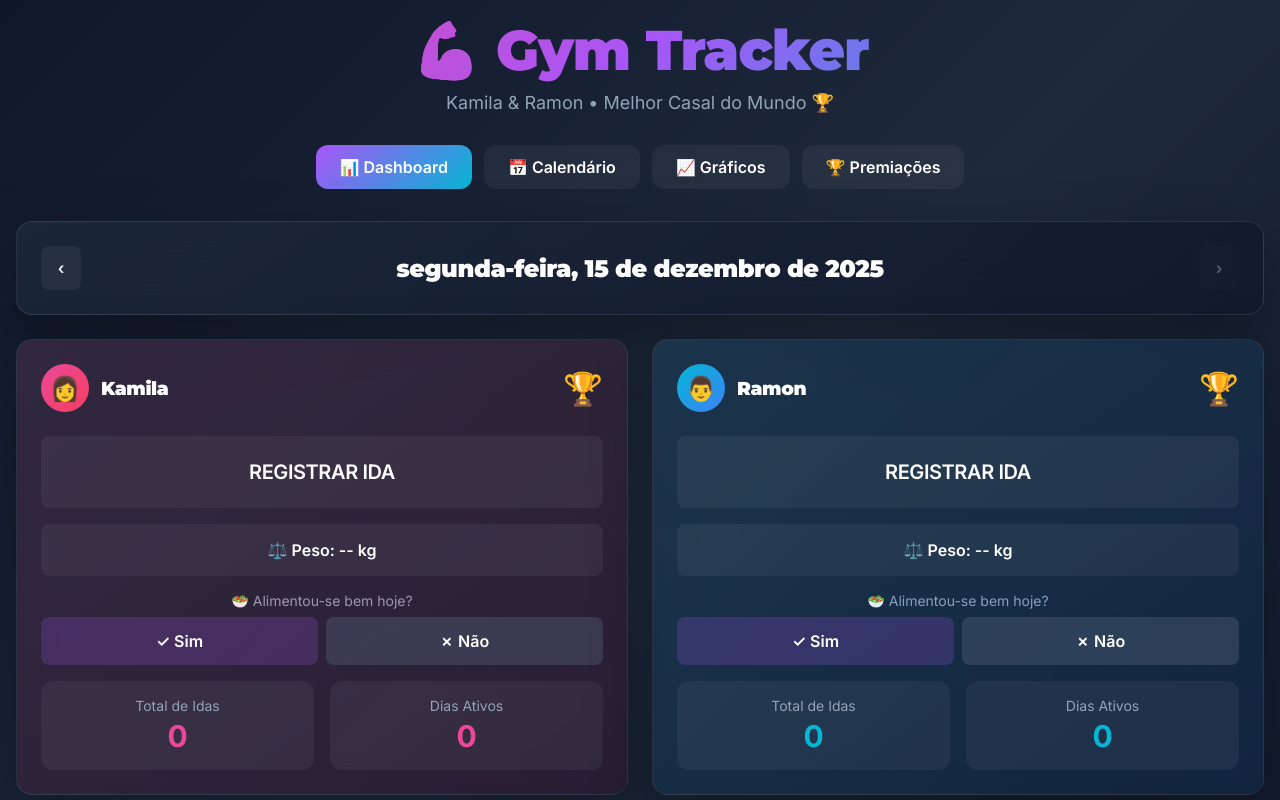
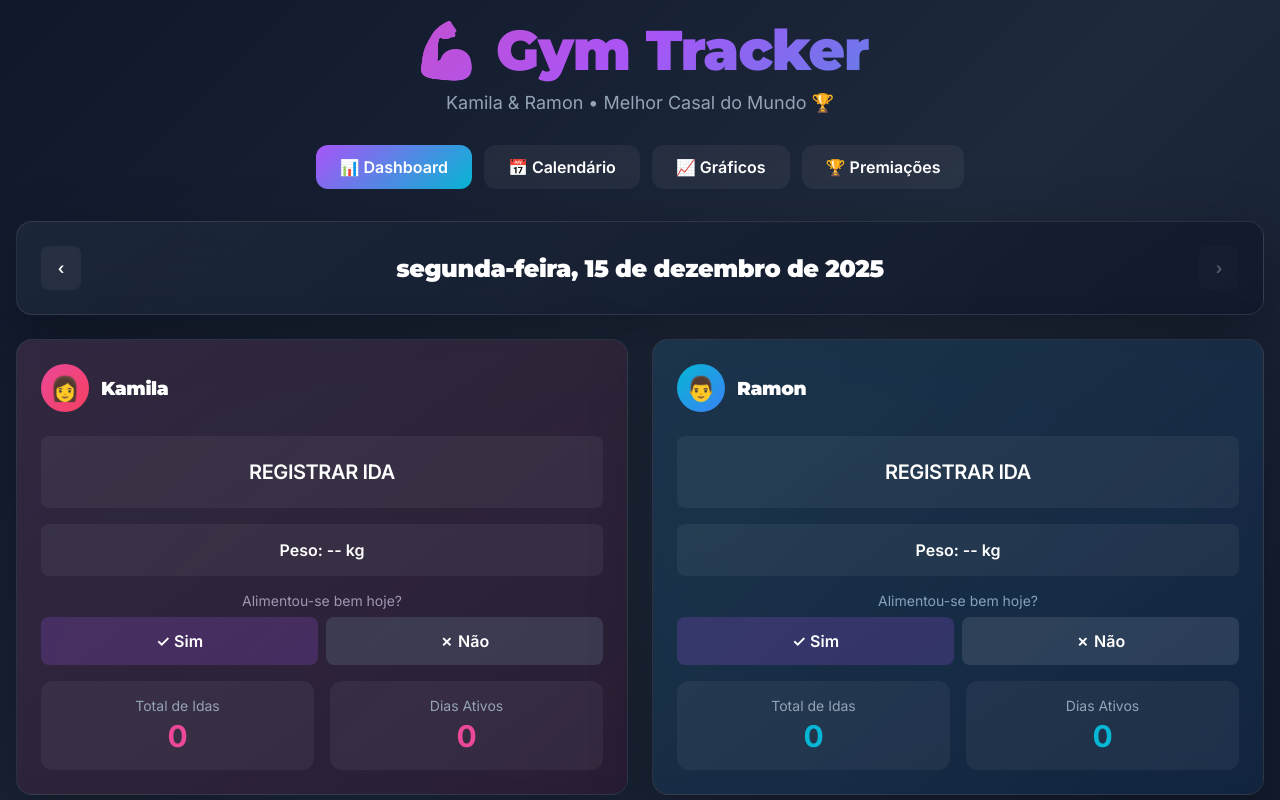
Before and after one commit to rmayormartins/gym-tracker, a plain HTML site: page index.html in a window 1280 px wide. Shown: the top 800 px of the page. Drawn offline with nearby package versions, Linux system fonts and the light colour scheme.

Commit message:
Update index.html

```diff
--- a/index.html
+++ b/index.html
@@ -570,18 +570,18 @@
                             <div class="avatar kamila">👩</div>
                             <h3 class="title-font">Kamila</h3>
                         </div>
-                        <span style="font-size: 2rem;">🏆</span>
+                        <span style="font-size: 2rem;"></span>
                     </div>
                     <button class="btn btn-gym title-font" id="kamila-gym" onclick="toggleGym('kamila')">
                         REGISTRAR IDA
                     </button>
                     <button class="btn btn-weight" onclick="openWeightModal('kamila')">
-                        ⚖️ Peso: <span id="kamila-weight">--</span> kg
+                        Peso: <span id="kamila-weight">--</span> kg
                     </button>
 
                     <div style="margin-bottom: 1rem;">
                         <div style="color: #94a3b8; font-size: 0.875rem; margin-bottom: 0.5rem; text-align: center;">
-                            🥗 Alimentou-se bem hoje?
+                            Alimentou-se bem hoje?
                         </div>
                         <div style="display: grid; grid-template-columns: 1fr 1fr; gap: 0.5rem; position: relative; z-index: 1;">
                             <button class="btn" id="kamila-food-yes" onclick="setFood('kamila', true)"
@@ -613,18 +613,18 @@
                             <div class="avatar ramon">👨</div>
                             <h3 class="title-font">Ramon</h3>
                         </div>
-                        <span style="font-size: 2rem;">🏆</span>
+                        <span style="font-size: 2rem;"></span>
                     </div>
                     <button class="btn btn-gym title-font" id="ramon-gym" onclick="toggleGym('ramon')">
                         REGISTRAR IDA
                     </button>
                     <button class="btn btn-weight" onclick="openWeightModal('ramon')">
-                        ⚖️ Peso: <span id="ramon-weight">--</span> kg
+                        Peso: <span id="ramon-weight">--</span> kg
                     </button>
 
                     <div style="margin-bottom: 1rem;">
                         <div style="color: #94a3b8; font-size: 0.875rem; margin-bottom: 0.5rem; text-align: center;">
-                            🥗 Alimentou-se bem hoje?
+                            Alimentou-se bem hoje?
                         </div>
                         <div style="display: grid; grid-template-columns: 1fr 1fr; gap: 0.5rem; position: relative; z-index: 1;">
                             <button class="btn" id="ramon-food-yes" onclick="setFood('ramon', true)"
```
